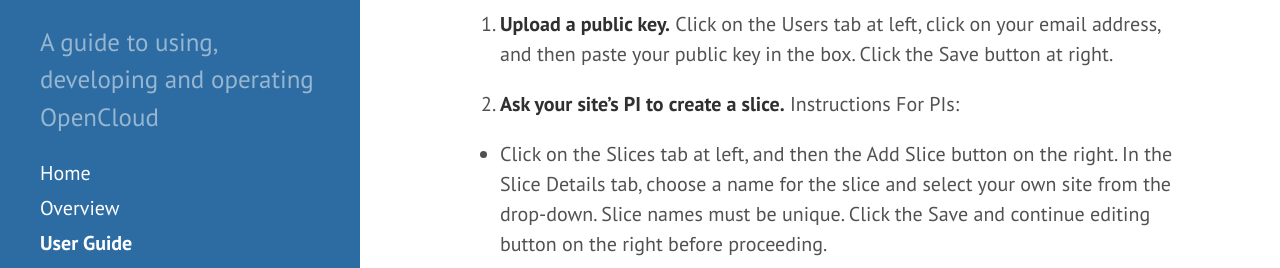
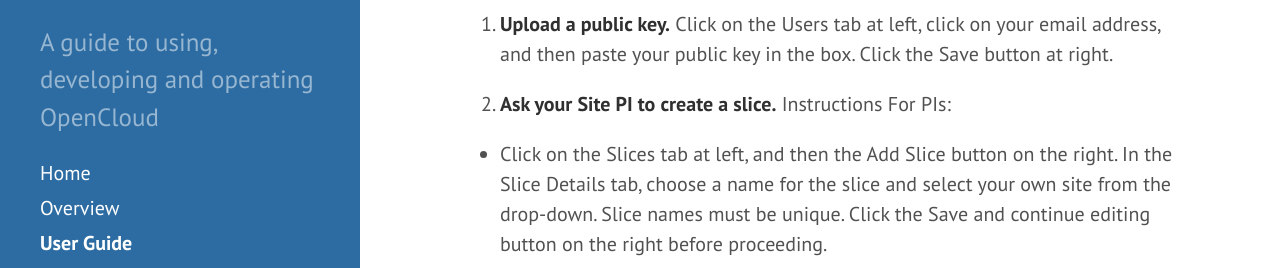
Before and after one commit to open-cloud/open-cloud.github.io.old, a Jekyll site: the page built from 1_user.md, in a window 1280 px wide and 900 px high. Shown: the part 409-677 px from the top of the window. Built offline with Jekyll 4.4.1, drawn with Linux system fonts in a browser that asks for light colours; Markdown is read by kramdown in place of the engine named in the settings.

Commit message:
debugging markdown

```diff
--- a/1_user.md
+++ b/1_user.md
@@ -15,10 +15,10 @@
 to utilizing OpenCloud resources:
 
 1. **Upload a public key.** Click on the Users tab at left, click on
-your email address, and then paste your public key in the box. Click
-the Save button at right.
+   your email address, and then paste your public key in the box. Click
+   the Save button at right.
 
-2. **Ask your site's PI to create a slice.** Instructions For PIs:
+2. **Ask your Site PI to create a slice.** Instructions For PIs:
 
   * Click on the Slices tab at left, and then the Add Slice button on
     the right. In the Slice Details tab, choose a name for the slice
```
Also changed, not shown: other parts of 1_user.md (+7 -6 lines).
